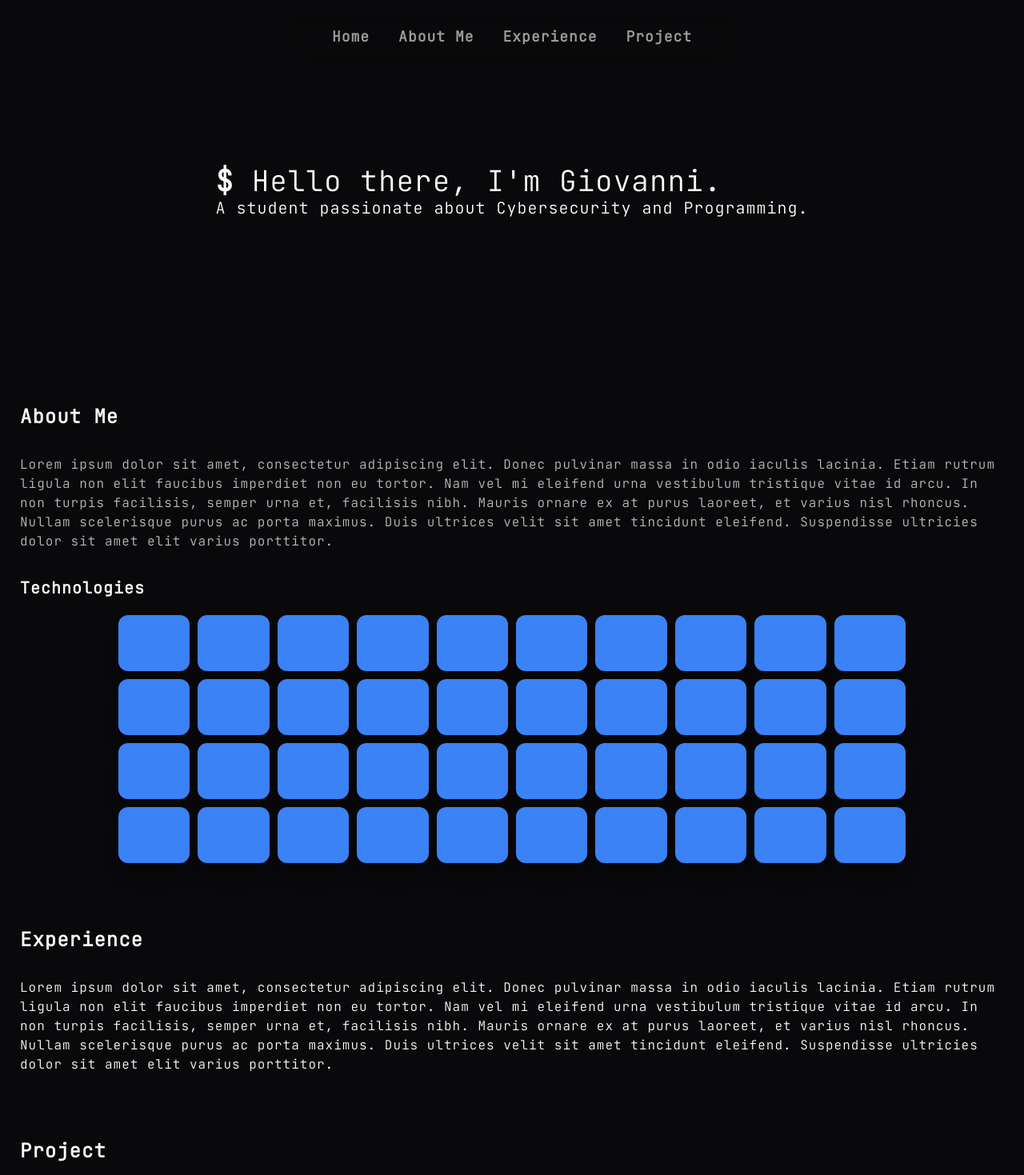
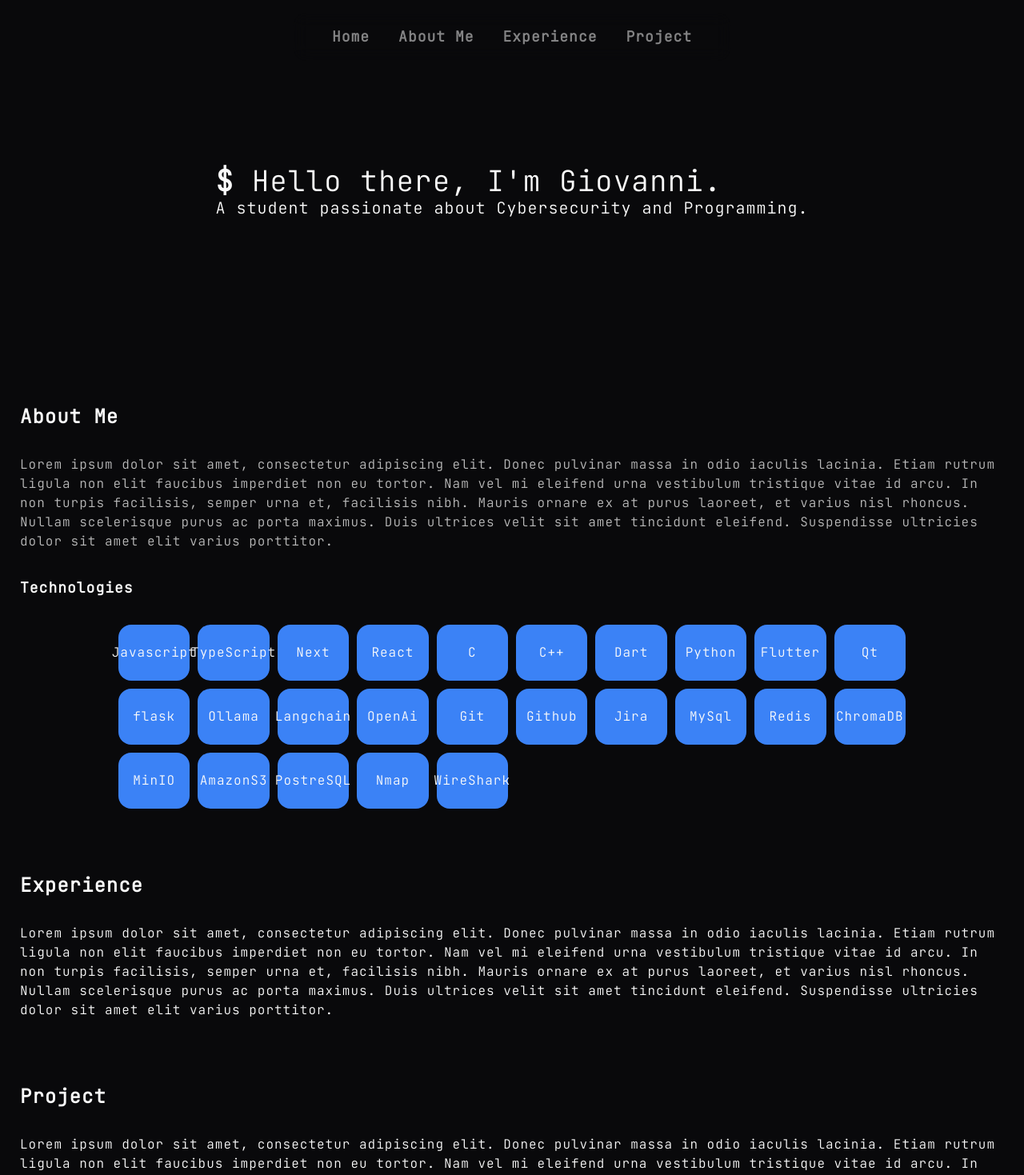
Before and after one commit to GiovanniMenon/portfolio, a Next.js app: page / in a window 1280 px wide. Shown: the top 1469 px of the page at 80% size. Built offline with nearby package versions, Linux system fonts and the light colour scheme.

Commit message:
6/02/2024 - Develop - GridItems

```diff
--- /dev/null
+++ b/src/components/main/mainItem/gridItem.tsx
@@ -0,0 +1,43 @@
+import { ReactNode } from "react";
+import { cn } from "@/lib/utils";
+import { cva, type VariantProps } from "class-variance-authority";
+
+const variants = cva(
+  "bg-blue-500 rounded-2xl flex flex-col justify-center p-2",
+  {
+    variants: {
+      size: {
+        "1x2": "col-span-1 row-span-2",
+        "2x1": "col-span-2 row-span-1",
+        "2x2": "col-span-2 row-span-2",
+        "1x1": "col-span-1 row-span-1",
+        "3x2": "col-span-3 row-span-2",
+        "2x3": "col-span-2 row-span-3",
+      },
+    },
+    defaultVariants: {
+      size: "1x1",
+    },
+  },
+);
+
+type GridItemProps = {
+  children: ReactNode;
+} & VariantProps<typeof variants>;
+
+function GridItem({ size, children }: GridItemProps) {
+  return (
+    <div
+      className={cn(
+        variants({
+          size,
+          className: "bg-blue-500 content-center items-center",
+        }),
+      )}
+    >
+      {children}
+    </div>
+  );
+}
+
+export default GridItem;
--- a/src/components/main/mainItem/skillComponent.tsx
+++ b/src/components/main/mainItem/skillComponent.tsx
@@ -1,22 +1,22 @@
-import React, { ReactNode } from 'react';
-
-function SkillComponent(){
-    const GridItems = new Array(40).fill(0)
-
-    return(
-        <div className="flex flex-col gap-5">
-            <h2 className="font-bold text-xl">Technologies</h2>
-            {/* Bento Grid*/}
-            <div className="grid mx-auto w-[80%] h-full grid-cols-10 auto-rows-[70px] gap-2.5 ">
-                {GridItems.map((item,index) =>
-                    {
-                        return <div key={index} className="shadow-xl rounded-xl bg-blue-500"></div>
-                    }
-                )}
-            </div>
-
-        </div>
-    )
+import React, { ReactNode } from "react";
+import { GridItems } from "@/config/site-config";
+import GridItem from "@/components/main/mainItem/gridItem";
+function SkillComponent() {
+  return (
+    <div className="flex flex-col gap-8">
+      <h2 className="font-bold text-lg">Technologies</h2>
+      {/* Bento Grid*/}
+      <div className="grid mx-auto w-[80%] h-full grid-cols-10 auto-rows-[70px] gap-2.5 ">
+        {GridItems.map((item, index) => {
+          return (
+            <GridItem size={item.layout} key={index}>
+              {item.title}
+            </GridItem>
+          );
+        })}
+      </div>
+    </div>
+  );
 }
 
 export default SkillComponent;
--- a/src/components/navBarComponent.tsx
+++ b/src/components/navBarComponent.tsx
@@ -36,9 +36,9 @@ function NavBarComponent() {
           <NavigationMenuItem>
             <Link href="#home" legacyBehavior passHref>
               <NavigationMenuLink
-                className="px-4 py-2 text-lg text-white text-opacity-60 font-bold hover:text-opacity-90
-                hover:text-accent-foreground focus:text-opacity-100"
-                active={true}
+                className="px-4 py-2 text-lg text-white text-opacity-50 font-bold hover:text-opacity-90
+                hover:text-accent-foreground focus:text-opacity-100 focus:outline-none"
+                autoFocus={true}
               >
                 Home
               </NavigationMenuLink>
@@ -47,8 +47,8 @@ function NavBarComponent() {
           <NavigationMenuItem>
             <Link href="#aboutMe" legacyBehavior passHref>
               <NavigationMenuLink
-                className="px-4 py-2 text-lg text-white text-opacity-60 font-bold hover:text-opacity-90
-              hover:text-accent-foreground focus:text-opacity-100"
+                className="px-4 py-2 text-lg text-white text-opacity-50 font-bold hover:text-opacity-90
+              hover:text-accent-foreground focus:text-opacity-100 focus:outline-none"
               >
                 About Me
               </NavigationMenuLink>
@@ -57,8 +57,8 @@ function NavBarComponent() {
           <NavigationMenuItem>
             <Link href="#experience" legacyBehavior passHref>
               <NavigationMenuLink
-                className="px-4 py-2 text-lg text-white text-opacity-60 font-bold hover:text-opacity-90
-              hover:text-accent-foreground focus:text-opacity-100"
+                className="px-4 py-2 text-lg text-white text-opacity-50 font-bold hover:text-opacity-90
+              hover:text-accent-foreground focus:text-opacity-100 focus:outline-none"
               >
                 Experience
               </NavigationMenuLink>
@@ -67,8 +67,8 @@ function NavBarComponent() {
           <NavigationMenuItem>
             <Link href="#project" legacyBehavior passHref>
               <NavigationMenuLink
-                className="px-4 py-2 text-lg text-white text-opacity-60 font-bold hover:text-opacity-90
-              hover:text-accent-foreground focus:text-opacity-100"
+                className="px-4 py-2 text-lg text-white text-opacity-50 font-bold hover:text-opacity-90
+              hover:text-accent-foreground focus:text-opacity-100 focus:outline-none"
               >
                 Project
               </NavigationMenuLink>
--- /dev/null
+++ b/src/config/site-config.ts
@@ -0,0 +1,139 @@
+export type GridItemLayout = "1x1" | "1x2" | "2x1" | "2x2" | "3x2" | "2x3";
+export type GridItemType = "Icon";
+
+export interface GridItemInterface {
+  layout: GridItemLayout;
+  type: GridItemType;
+  title: string;
+  icon?: string;
+  color?: string;
+}
+
+export const GridItems: GridItemInterface[] = [
+  {
+    layout: "1x1",
+    type: "Icon",
+    title: "Javascript",
+  },
+  {
+    layout: "1x1",
+    type: "Icon",
+    title: "TypeScript",
+  },
+  {
+    layout: "1x1",
+    type: "Icon",
+    title: "Next",
+  },
+  {
+    layout: "1x1",
+    type: "Icon",
+    title: "React",
+  },
+  {
+    layout: "1x1",
+    type: "Icon",
+    title: "C",
+  },
+  {
+    layout: "1x1",
+    type: "Icon",
+    title: "C++",
+  },
+  {
+    layout: "1x1",
+    type: "Icon",
+    title: "Dart",
+  },
+  {
+    layout: "1x1",
+    type: "Icon",
+    title: "Python",
+  },
+
+  {
+    layout: "1x1",
+    type: "Icon",
+    title: "Flutter",
+  },
+  {
+    layout: "1x1",
+    type: "Icon",
+    title: "Qt",
+  },
+  {
+    layout: "1x1",
+    type: "Icon",
+    title: "flask",
+  },
+  {
+    layout: "1x1",
+    type: "Icon",
+    title: "Ollama",
+  },
+  {
+    layout: "1x1",
+    type: "Icon",
+    title: "Langchain",
+  },
+  {
+    layout: "1x1",
+    type: "Icon",
+    title: "OpenAi",
+  },
+  {
+    layout: "1x1",
+    type: "Icon",
+    title: "Git",
+  },
+  {
+    layout: "1x1",
+    type: "Icon",
+    title: "Github",
+  },
+  {
+    layout: "1x1",
+    type: "Icon",
+    title: "Jira",
+  },
+  {
+    layout: "1x1",
+    type: "Icon",
+    title: "MySql",
+  },
+  {
+    layout: "1x1",
+    type: "Icon",
+    title: "Redis",
+  },
+  {
+    layout: "1x1",
+    type: "Icon",
+    title: "ChromaDB",
+  },
+  {
+    layout: "1x1",
+    type: "Icon",
+    title: "MinIO",
+  },
+  {
+    layout: "1x1",
+    type: "Icon",
+    title: "AmazonS3",
+  },
+  {
+    layout: "1x1",
+    type: "Icon",
+    title: "PostreSQL",
+  },
+  {
+    layout: "1x1",
+    type: "Icon",
+    title: "Nmap",
+  },
+  {
+    layout: "1x1",
+    type: "Icon",
+    title: "WireShark",
+  },
+];
```
